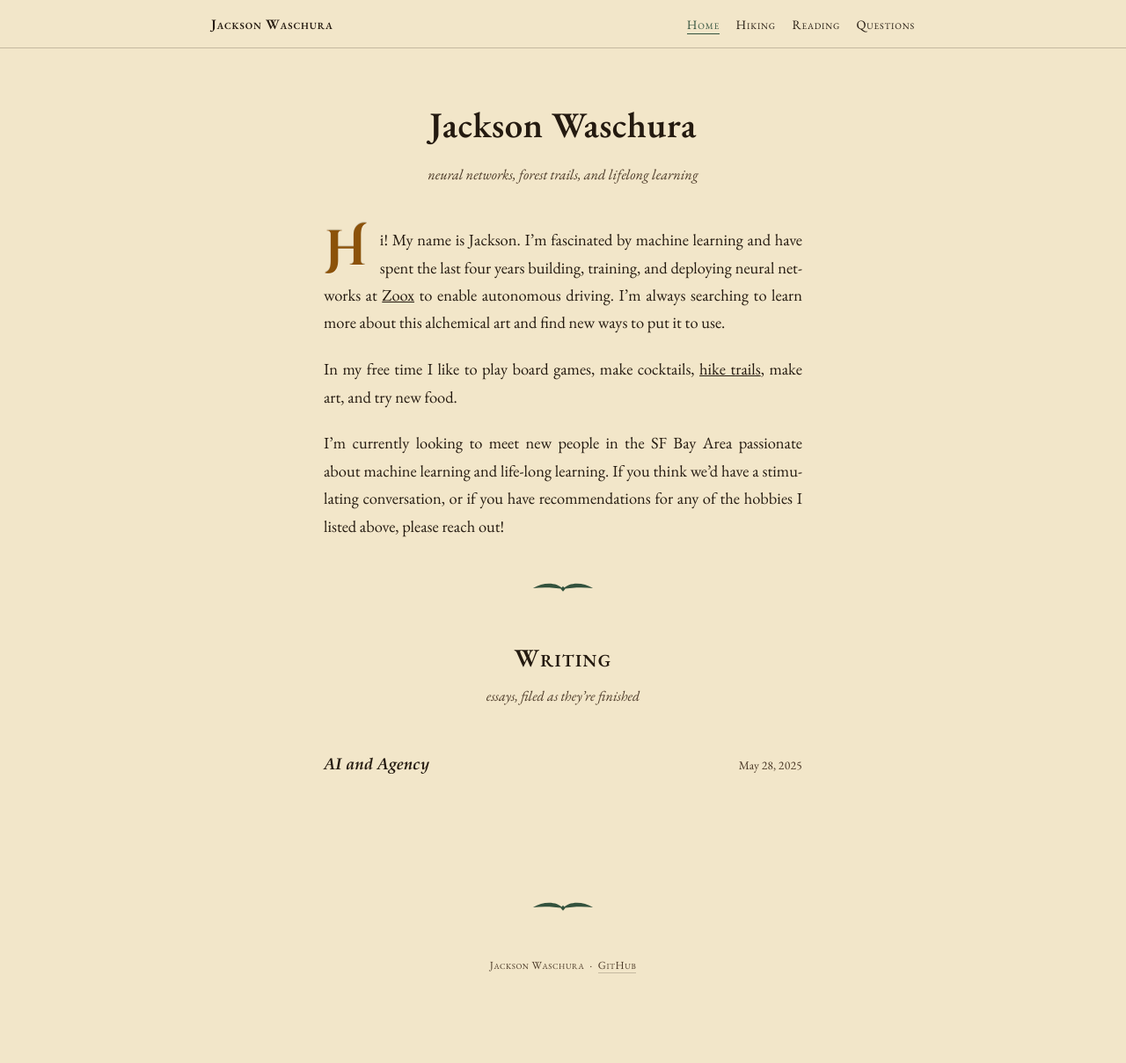
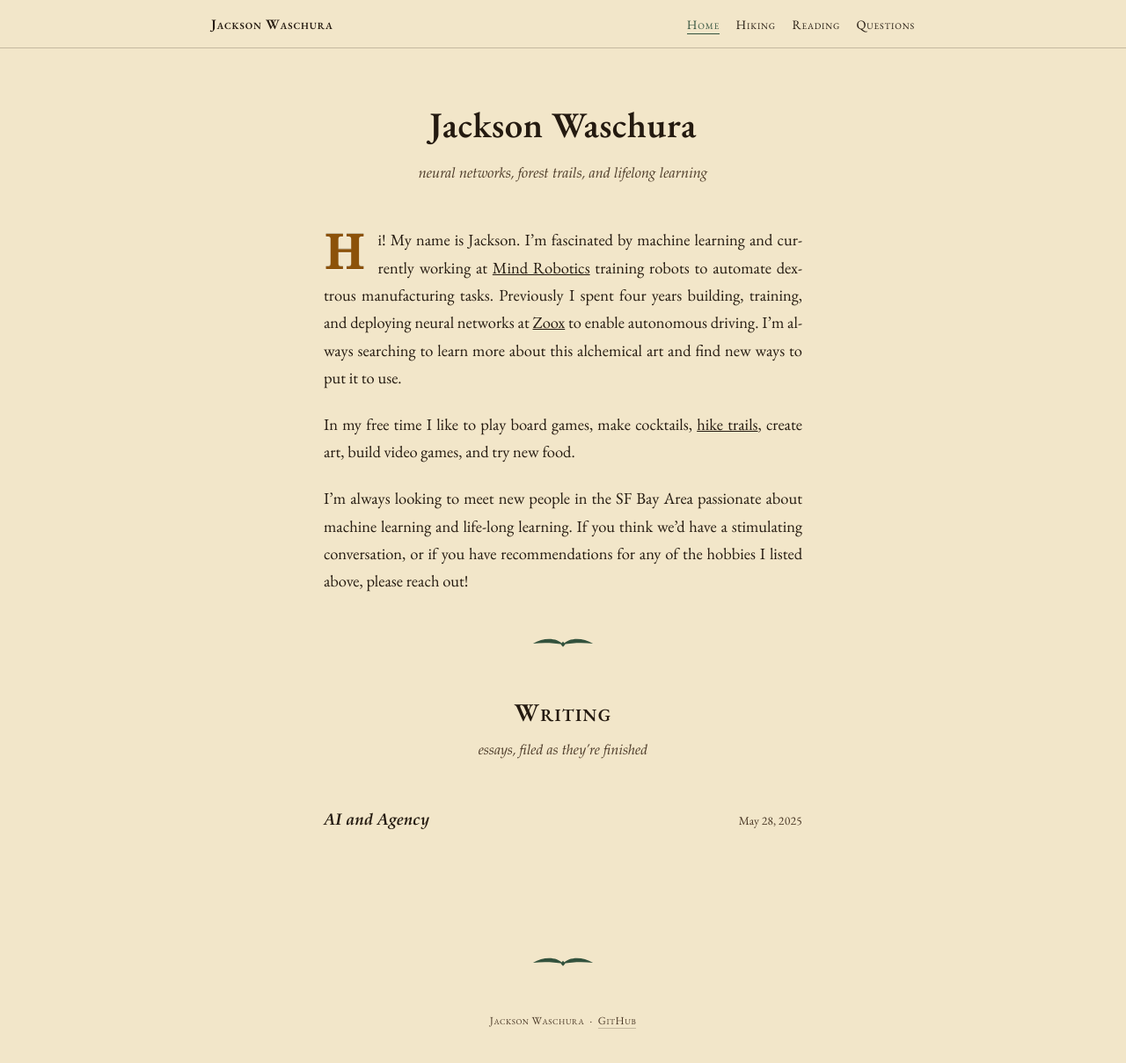
Before and after one commit to jackson-waschura/jackson-waschura.github.io, a Jekyll site: the page built from index.md, in a window 1280 px wide and 1225 px high. Shown: the top 1209 px of the window at 88% size. Built offline with Jekyll 4.4.1, drawn with Linux system fonts in a browser that asks for light colours.

Commit message:
Text edits

```diff
--- a/index.md
+++ b/index.md
@@ -12,11 +12,11 @@ permalink: /
   </div>
 
   <div class="prose dropcap-host">
-    <p>Hi! My name is Jackson. I&rsquo;m fascinated by machine learning and have spent the last four years building, training, and deploying neural networks at <a href="https://zoox.com/">Zoox</a> to enable autonomous driving. I&rsquo;m always searching to learn more about this alchemical art and find new ways to put it to use.</p>
+    <p>Hi! My name is Jackson. I&rsquo;m fascinated by machine learning and currently working at <a href="https://www.mindrobotics.com/">Mind Robotics</a> training robots to automate dextrous manufacturing tasks. Previously I spent four years building, training, and deploying neural networks at <a href="https://zoox.com/">Zoox</a> to enable autonomous driving. I&rsquo;m always searching to learn more about this alchemical art and find new ways to put it to use.</p>
 
-    <p>In my free time I like to play board games, make cocktails, <a href="/hiking/">hike trails</a>, make art, and try new food.</p>
+    <p>In my free time I like to play board games, make cocktails, <a href="/hike/">hike trails</a>, create art, build video games, and try new food.</p>
 
-    <p>I&rsquo;m currently looking to meet new people in the SF Bay Area passionate about machine learning and life-long learning. If you think we&rsquo;d have a stimulating conversation, or if you have recommendations for any of the hobbies I listed above, please reach out!</p>
+    <p>I&rsquo;m always looking to meet new people in the SF Bay Area passionate about machine learning and life-long learning. If you think we&rsquo;d have a stimulating conversation, or if you have recommendations for any of the hobbies I listed above, please reach out!</p>
   </div>
 
   {%- include fleuron.html -%}
```
Also changed, not shown: questions.md (+1 -0 lines).
